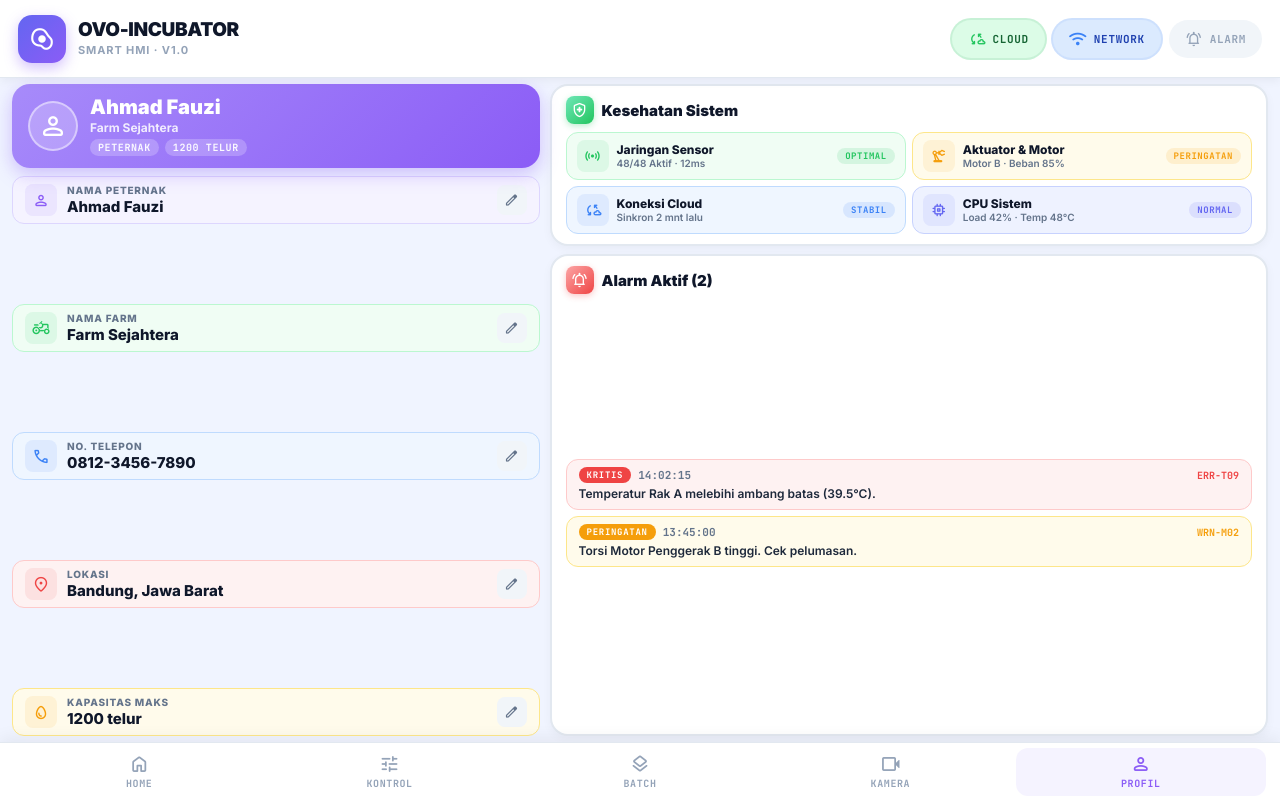
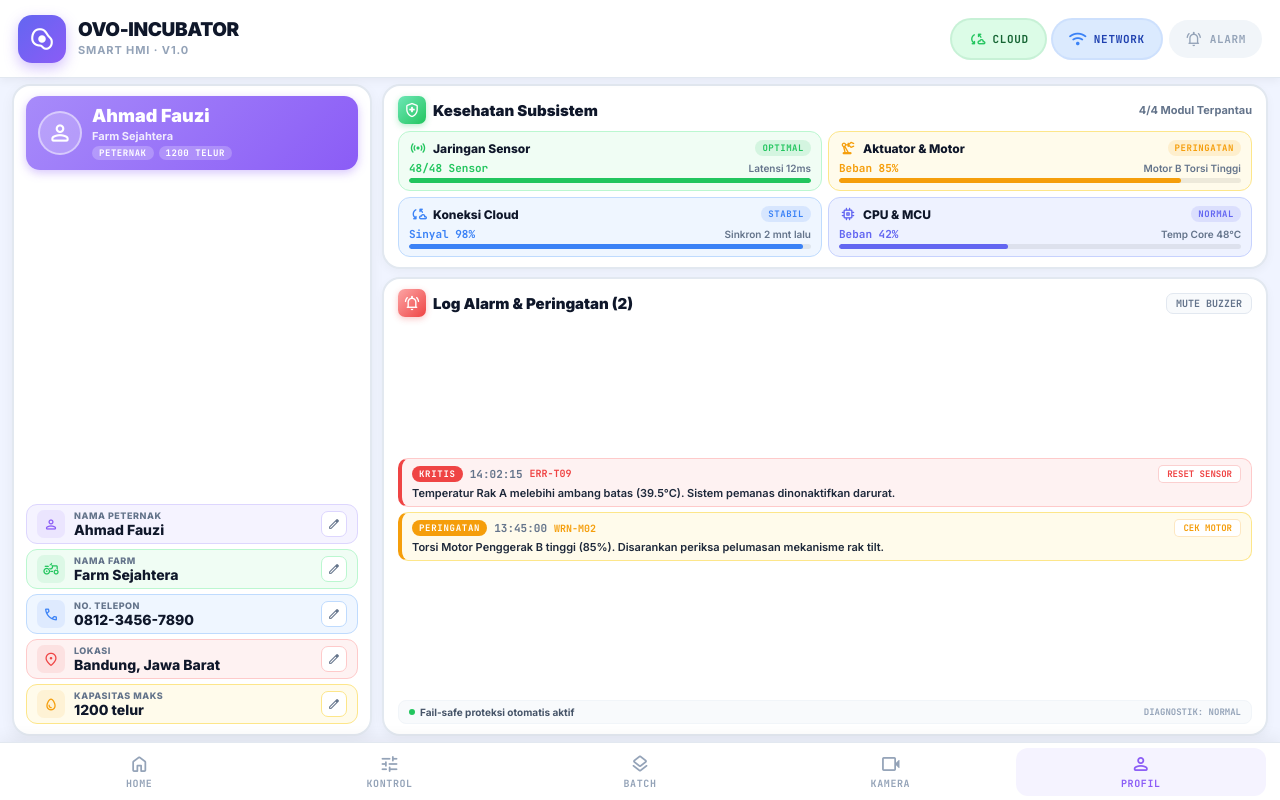
Before and after one commit to RyanPutra1478/Penetas-Telur, a React (Vite) app: page /#/profil in a window 1280 px wide. Built offline with nearby package versions, Linux system fonts and the light colour scheme.

Commit message:
fix(layout): redesign Profil tab panels with unified container, telemetry meters, and rich alarm cards

```diff
--- a/src/pages/ProfilSistem.jsx
+++ b/src/pages/ProfilSistem.jsx
@@ -9,19 +9,21 @@ const EditField = ({ label, value, onChange, icon, color, bg, border, unit = ''
     <div style={{
       background: bg,
       border: `1.5px solid ${border}`,
-      borderRadius: 12,
-      padding: '7px 12px',
-      display: 'flex', alignItems: 'center', gap: 10,
+      borderRadius: 11,
+      padding: '5px 10px',
+      display: 'flex',
+      alignItems: 'center',
+      gap: 9,
     }}>
       <div style={{
-        width: 32, height: 32, borderRadius: 8,
+        width: 28, height: 28, borderRadius: 7,
         background: color + '18',
         display: 'flex', alignItems: 'center', justifyContent: 'center', flexShrink: 0,
       }}>
-        <span className="material-symbols-rounded" style={{ fontSize: 19, color }}>{icon}</span>
+        <span className="material-symbols-rounded" style={{ fontSize: 17, color }}>{icon}</span>
       </div>
       <div style={{ flex: 1, minWidth: 0 }}>
-        <div style={{ fontSize: 10, fontWeight: 800, color: '#64748B', letterSpacing: '0.08em', textTransform: 'uppercase', marginBottom: 1 }}>{label}</div>
+        <div style={{ fontSize: 9, fontWeight: 800, color: '#64748B', letterSpacing: '0.06em', textTransform: 'uppercase', lineHeight: 1 }}>{label}</div>
         {editing ? (
           <input
             autoFocus
@@ -32,21 +34,22 @@ const EditField = ({ label, value, onChange, icon, color, bg, border, unit = ''
             style={{
               width: '100%', border: 'none', outline: 'none',
               background: 'transparent',
-              fontSize: 15, fontWeight: 800, color: '#0F172A',
-              fontFamily: 'Inter, sans-serif',
+              fontSize: 14, fontWeight: 800, color: '#0F172A',
+              fontFamily: 'Inter, sans-serif', padding: 0, marginTop: 1,
             }}
           />
         ) : (
-          <div style={{ fontSize: 15, fontWeight: 800, color: '#0F172A' }}>{value}{unit}</div>
+          <div style={{ fontSize: 14, fontWeight: 800, color: '#0F172A', marginTop: 1 }}>{value}{unit}</div>
         )}
       </div>
       <button onClick={() => { setDraft(value); setEditing(!editing); }} style={{
-        width: 30, height: 30, borderRadius: 8, border: 'none', cursor: 'pointer',
-        background: editing ? color + '18' : '#F1F5F9',
+        width: 26, height: 26, borderRadius: 7, border: 'none', cursor: 'pointer',
+        background: editing ? color + '22' : '#FFFFFF',
+        border: `1px solid ${border}`,
         display: 'flex', alignItems: 'center', justifyContent: 'center',
         flexShrink: 0,
       }}>
-        <span className="material-symbols-rounded" style={{ fontSize: 16, color: editing ? color : '#64748B' }}>
+        <span className="material-symbols-rounded" style={{ fontSize: 14, color: editing ? color : '#64748B' }}>
           {editing ? 'check' : 'edit'}
         </span>
       </button>
@@ -54,57 +57,83 @@ const EditField = ({ label, value, onChange, icon, color, bg, border, unit = ''
   );
 };
 
-/* ---- Health card (Compact 2x2 style) ---- */
-const HealthCard = ({ icon, title, detail, status, color, bg, border }) => (
+/* ---- Health Card with telemetry progress bar ---- */
+const HealthCard = ({ icon, title, value, detail, percent, status, color, bg, border }) => (
   <div style={{
-    background: bg, border: `1.5px solid ${border}`, borderRadius: 12,
-    padding: '7px 10px', display: 'flex', alignItems: 'center', gap: 8,
+    background: bg,
+    border: `1.5px solid ${border}`,
+    borderRadius: 12,
+    padding: '7px 10px',
+    display: 'flex',
+    flexDirection: 'column',
+    justifyContent: 'space-between',
+    gap: 4,
   }}>
-    <div style={{
-      width: 32, height: 32, borderRadius: 8,
-      background: color + '18',
-      display: 'flex', alignItems: 'center', justifyContent: 'center', flexShrink: 0,
-    }}>
+    <div style={{ display: 'flex', justifyContent: 'space-between', alignItems: 'center' }}>
+      <div style={{ display: 'flex', alignItems: 'center', gap: 6 }}>
         <span className="material-symbols-rounded" style={{ fontSize: 18, color }}>{icon}</span>
-    </div>
-    <div style={{ flex: 1, minWidth: 0 }}>
-      <div style={{ fontSize: 12, fontWeight: 800, color: '#0F172A', lineHeight: 1.1 }}>{title}</div>
-      <div style={{ fontSize: 10, fontWeight: 600, color: '#64748B', marginTop: 1 }}>{detail}</div>
+        <span style={{ fontSize: 12, fontWeight: 800, color: '#0F172A' }}>{title}</span>
       </div>
       <span style={{
-      padding: '2px 8px', borderRadius: 999,
+        padding: '2px 7px', borderRadius: 999,
         background: color + '22', color,
         fontSize: 9, fontWeight: 900,
         fontFamily: "'JetBrains Mono', monospace", letterSpacing: '0.06em',
-      textTransform: 'uppercase', flexShrink: 0,
+        textTransform: 'uppercase',
       }}>{status}</span>
+    </div>
+
+    <div>
+      <div style={{ display: 'flex', justifyContent: 'space-between', alignItems: 'center', marginBottom: 3 }}>
+        <span style={{ fontSize: 11, fontWeight: 800, color, fontFamily: "'JetBrains Mono', monospace" }}>{value}</span>
+        <span style={{ fontSize: 10, fontWeight: 600, color: '#64748B' }}>{detail}</span>
+      </div>
+      <div style={{ height: 5, background: 'rgba(0,0,0,0.07)', borderRadius: 999, overflow: 'hidden' }}>
+        <div style={{ width: `${percent}%`, height: '100%', background: color, borderRadius: 999 }} />
+      </div>
+    </div>
   </div>
 );
 
-/* ---- Alarm row ---- */
-const AlarmRow = ({ level, time, id, msg, color, bg, border }) => (
+/* ---- Rich Alarm Card ---- */
+const AlarmCard = ({ level, time, id, msg, action, color, bg, border }) => (
   <div style={{
-    background: bg, border: `1.5px solid ${border}`, borderRadius: 12,
-    padding: '7px 12px',
+    background: bg,
+    border: `1.5px solid ${border}`,
+    borderLeft: `4px solid ${color}`,
+    borderRadius: 10,
+    padding: '6px 10px',
+    display: 'flex',
+    flexDirection: 'column',
+    gap: 3,
   }}>
-    <div style={{ display: 'flex', justifyContent: 'space-between', alignItems: 'center', marginBottom: 3 }}>
+    <div style={{ display: 'flex', justifyContent: 'space-between', alignItems: 'center' }}>
       <div style={{ display: 'flex', gap: 7, alignItems: 'center' }}>
         <span style={{
-          padding: '2px 8px', borderRadius: 999,
+          padding: '2px 7px', borderRadius: 999,
           background: color, color: '#FFF',
           fontSize: 9, fontWeight: 900, letterSpacing: '0.08em',
           fontFamily: "'JetBrains Mono', monospace", textTransform: 'uppercase',
         }}>{level}</span>
         <span style={{ fontSize: 11, fontWeight: 700, color: '#64748B', fontFamily: "'JetBrains Mono', monospace" }}>{time}</span>
-      </div>
         <span style={{ fontSize: 10, fontWeight: 800, color, fontFamily: "'JetBrains Mono', monospace" }}>{id}</span>
       </div>
-    <p style={{ fontSize: 12, color: '#1E293B', fontWeight: 600, lineHeight: 1.3, margin: 0 }}>{msg}</p>
+      <button style={{
+        padding: '2px 8px', borderRadius: 5,
+        border: `1px solid ${color}40`,
+        background: '#FFFFFF', color,
+        fontSize: 9, fontWeight: 800, cursor: 'pointer',
+        fontFamily: "'JetBrains Mono', monospace",
+      }}>
+        {action}
+      </button>
+    </div>
+    <p style={{ fontSize: 11, color: '#1E293B', fontWeight: 600, lineHeight: 1.3, margin: 0 }}>{msg}</p>
   </div>
 );
 
 /* ================================================
-   PROFIL SISTEM — Tipografi Bolder & Padat
+   PROFIL SISTEM — Desain Padat & Pas 100%
    ================================================ */
 const ProfilSistem = () => {
   const [namaPeternak,  setNamaPeternak]  = useState('Ahmad Fauzi');
@@ -114,57 +143,75 @@ const ProfilSistem = () => {
   const [kapasitas,     setKapasitas]     = useState('1200');
 
   const health = [
-    { icon: 'sensors',                 title: 'Jaringan Sensor',  detail: '48/48 Aktif · 12ms',        status: 'OPTIMAL',    color: '#22C55E', bg: '#F0FDF4', border: '#BBF7D0' },
-    { icon: 'precision_manufacturing', title: 'Aktuator & Motor', detail: 'Motor B · Beban 85%',       status: 'PERINGATAN', color: '#F59E0B', bg: '#FFFBEB', border: '#FDE68A' },
-    { icon: 'cloud_sync',              title: 'Koneksi Cloud',    detail: 'Sinkron 2 mnt lalu',        status: 'STABIL',     color: '#3B82F6', bg: '#EFF6FF', border: '#BFDBFE' },
-    { icon: 'memory',                  title: 'CPU Sistem',       detail: 'Load 42% · Temp 48°C',      status: 'NORMAL',     color: '#6366F1', bg: '#EEF2FF', border: '#C7D2FE' },
+    { icon: 'sensors',                 title: 'Jaringan Sensor',  value: '48/48 Sensor', detail: 'Latensi 12ms',        percent: 100, status: 'OPTIMAL',    color: '#22C55E', bg: '#F0FDF4', border: '#BBF7D0' },
+    { icon: 'precision_manufacturing', title: 'Aktuator & Motor', value: 'Beban 85%',    detail: 'Motor B Torsi Tinggi', percent: 85,  status: 'PERINGATAN', color: '#F59E0B', bg: '#FFFBEB', border: '#FDE68A' },
+    { icon: 'cloud_sync',              title: 'Koneksi Cloud',    value: 'Sinyal 98%',   detail: 'Sinkron 2 mnt lalu',   percent: 98,  status: 'STABIL',     color: '#3B82F6', bg: '#EFF6FF', border: '#BFDBFE' },
+    { icon: 'memory',                  title: 'CPU & MCU',        value: 'Beban 42%',    detail: 'Temp Core 48°C',       percent: 42,  status: 'NORMAL',     color: '#6366F1', bg: '#EEF2FF', border: '#C7D2FE' },
   ];
 
   const alarms = [
-    { level: 'KRITIS',    time: '14:02:15', id: 'ERR-T09', msg: 'Temperatur Rak A melebihi ambang batas (39.5°C).', color: '#EF4444', bg: '#FEF2F2', border: '#FECACA' },
-    { level: 'PERINGATAN',time: '13:45:00', id: 'WRN-M02', msg: 'Torsi Motor Penggerak B tinggi. Cek pelumasan.',    color: '#F59E0B', bg: '#FFFBEB', border: '#FDE68A' },
+    { level: 'KRITIS',    time: '14:02:15', id: 'ERR-T09', msg: 'Temperatur Rak A melebihi ambang batas (39.5°C). Sistem pemanas dinonaktifkan darurat.', action: 'RESET SENSOR', color: '#EF4444', bg: '#FEF2F2', border: '#FECACA' },
+    { level: 'PERINGATAN',time: '13:45:00', id: 'WRN-M02', msg: 'Torsi Motor Penggerak B tinggi (85%). Disarankan periksa pelumasan mekanisme rak tilt.', action: 'CEK MOTOR',   color: '#F59E0B', bg: '#FFFBEB', border: '#FDE68A' },
   ];
 
   return (
     <div style={{ display: 'flex', gap: 10, height: '100%', boxSizing: 'border-box' }}>
 
-      {/* ===== LEFT: Farmer Profile ===== */}
-      <div style={{ width: '42%', display: 'flex', flexDirection: 'column', gap: 8, flexShrink: 0 }}>
+      {/* ===== LEFT: Unified Farmer Profile Card ===== */}
+      <div style={{
+        width: 360,
+        background: '#FFFFFF',
+        borderRadius: 18,
+        border: '2px solid #E2E8F0',
+        padding: '10px 12px',
+        display: 'flex',
+        flexDirection: 'column',
+        justifyContent: 'space-between',
+        boxShadow: '0 4px 14px rgba(0,0,0,0.05)',
+        flexShrink: 0,
+        boxSizing: 'border-box',
+      }}>
 
-        {/* Profile card header */}
+        {/* Profile Card Header */}
         <div style={{
           background: 'linear-gradient(135deg, #A78BFA 0%, #8B5CF6 100%)',
-          borderRadius: 18, padding: '12px 16px',
-          display: 'flex', alignItems: 'center', gap: 12,
-          boxShadow: '0 6px 18px rgba(139,92,246,0.35)',
-          position: 'relative', overflow: 'hidden', flexShrink: 0,
+          borderRadius: 14,
+          padding: '10px 12px',
+          display: 'flex',
+          alignItems: 'center',
+          gap: 10,
+          boxShadow: '0 3px 10px rgba(139,92,246,0.35)',
         }}>
           {/* Avatar */}
           <div style={{
-            width: 50, height: 50, borderRadius: '50%',
+            width: 44, height: 44, borderRadius: '50%',
             background: 'rgba(255,255,255,0.22)',
             display: 'flex', alignItems: 'center', justifyContent: 'center',
-            border: '2.5px solid rgba(255,255,255,0.45)',
+            border: '2px solid rgba(255,255,255,0.45)',
             flexShrink: 0,
           }}>
-            <span className="material-symbols-rounded" style={{ fontSize: 30, color: '#FFF' }}>person</span>
+            <span className="material-symbols-rounded" style={{ fontSize: 26, color: '#FFF' }}>person</span>
           </div>
-          <div>
-            <div style={{ fontSize: 20, fontWeight: 900, color: '#FFF', lineHeight: 1.1 }}>{namaPeternak}</div>
-            <div style={{ fontSize: 12, fontWeight: 700, color: 'rgba(255,255,255,0.85)', marginTop: 2 }}>{namaFarm}</div>
-            <div style={{ display: 'flex', gap: 6, marginTop: 4 }}>
-              <span style={{ fontSize: 10, fontWeight: 900, color: 'rgba(255,255,255,0.95)', background: 'rgba(255,255,255,0.22)', padding: '2px 8px', borderRadius: 999, fontFamily: "'JetBrains Mono', monospace", letterSpacing: '0.06em' }}>
+          <div style={{ flex: 1, minWidth: 0 }}>
+            <div style={{ fontSize: 18, fontWeight: 900, color: '#FFF', lineHeight: 1.15, overflow: 'hidden', textOverflow: 'ellipsis', whiteSpace: 'nowrap' }}>
+              {namaPeternak}
+            </div>
+            <div style={{ fontSize: 11, fontWeight: 700, color: 'rgba(255,255,255,0.85)', marginTop: 2 }}>
+              {namaFarm}
+            </div>
+            <div style={{ display: 'flex', gap: 5, marginTop: 3 }}>
+              <span style={{ fontSize: 9, fontWeight: 900, color: '#FFF', background: 'rgba(255,255,255,0.22)', padding: '1px 7px', borderRadius: 999, fontFamily: "'JetBrains Mono', monospace", letterSpacing: '0.06em' }}>
                 PETERNAK
               </span>
-              <span style={{ fontSize: 10, fontWeight: 900, color: 'rgba(255,255,255,0.95)', background: 'rgba(255,255,255,0.22)', padding: '2px 8px', borderRadius: 999, fontFamily: "'JetBrains Mono', monospace", letterSpacing: '0.06em' }}>
+              <span style={{ fontSize: 9, fontWeight: 900, color: '#FFF', background: 'rgba(255,255,255,0.22)', padding: '1px 7px', borderRadius: 999, fontFamily: "'JetBrains Mono', monospace", letterSpacing: '0.06em' }}>
                 {kapasitas} TELUR
               </span>
             </div>
           </div>
         </div>
 
-        {/* Editable fields */}
-        <div style={{ display: 'flex', flexDirection: 'column', gap: 6, flex: 1, justifyContent: 'space-between' }}>
+        {/* 5 Editable fields — Tightly spaced & solid */}
+        <div style={{ display: 'flex', flexDirection: 'column', gap: 5 }}>
           <EditField label="Nama Peternak"  value={namaPeternak}  onChange={setNamaPeternak}  icon="person"        color="#8B5CF6" bg="#F5F3FF" border="#DDD6FE" />
           <EditField label="Nama Farm"      value={namaFarm}      onChange={setNamaFarm}      icon="agriculture"   color="#22C55E" bg="#F0FDF4" border="#BBF7D0" />
           <EditField label="No. Telepon"    value={noHP}          onChange={setNoHP}          icon="phone"         color="#3B82F6" bg="#EFF6FF" border="#BFDBFE" />
@@ -174,48 +221,97 @@ const ProfilSistem = () => {
       </div>
 
       {/* ===== RIGHT: System Health (2x2 Grid) + Alarms ===== */}
-      <div style={{ flex: 1, display: 'flex', flexDirection: 'column', gap: 8, justifyContent: 'space-between' }}>
+      <div style={{ flex: 1, display: 'flex', flexDirection: 'column', gap: 8, minWidth: 0, justifyContent: 'space-between' }}>
 
-        {/* System Health — 2x2 Grid Layout */}
-        <div style={{ background: '#FFFFFF', borderRadius: 18, border: '2px solid #E2E8F0', padding: '10px 14px', boxShadow: '0 3px 10px rgba(0,0,0,0.04)' }}>
-          <div style={{ display: 'flex', alignItems: 'center', gap: 8, marginBottom: 8 }}>
+        {/* Panel 1: Kesehatan Sistem */}
         <div style={{
-              width: 28, height: 28, borderRadius: 8,
+          background: '#FFFFFF',
+          borderRadius: 18,
+          border: '2px solid #E2E8F0',
+          padding: '10px 14px',
+          boxShadow: '0 3px 10px rgba(0,0,0,0.04)',
+          display: 'flex',
+          flexDirection: 'column',
+          gap: 7,
+        }}>
+          <div style={{ display: 'flex', justifyContent: 'space-between', alignItems: 'center' }}>
+            <div style={{ display: 'flex', alignItems: 'center', gap: 7 }}>
+              <div style={{
+                width: 28, height: 28, borderRadius: 7,
                 background: 'linear-gradient(135deg, #6EE7B7, #22C55E)',
                 display: 'flex', alignItems: 'center', justifyContent: 'center',
                 boxShadow: '0 2px 6px rgba(34,197,94,0.3)',
               }}>
                 <span className="material-symbols-rounded" style={{ fontSize: 18, color: '#FFF' }}>health_and_safety</span>
               </div>
-            <div>
-              <div style={{ fontSize: 15, fontWeight: 900, color: '#0F172A' }}>Kesehatan Sistem</div>
+              <span style={{ fontSize: 15, fontWeight: 900, color: '#0F172A' }}>Kesehatan Subsistem</span>
             </div>
+            <span style={{ fontSize: 11, fontWeight: 700, color: '#64748B' }}>4/4 Modul Terpantau</span>
           </div>
+
           <div style={{ display: 'grid', gridTemplateColumns: '1fr 1fr', gap: 6 }}>
             {health.map((h, i) => <HealthCard key={i} {...h} />)}
           </div>
         </div>
 
-        {/* Alarm Log */}
-        <div style={{ background: '#FFFFFF', borderRadius: 18, border: '2px solid #E2E8F0', padding: '10px 14px', flex: 1, display: 'flex', flexDirection: 'column', boxShadow: '0 3px 10px rgba(0,0,0,0.04)' }}>
-          <div style={{ display: 'flex', alignItems: 'center', gap: 8, marginBottom: 8 }}>
+        {/* Panel 2: Alarm & Peringatan Aktif */}
         <div style={{
-              width: 28, height: 28, borderRadius: 8,
+          background: '#FFFFFF',
+          borderRadius: 18,
+          border: '2px solid #E2E8F0',
+          padding: '10px 14px',
+          boxShadow: '0 3px 10px rgba(0,0,0,0.04)',
+          flex: 1,
+          minHeight: 0,
+          display: 'flex',
+          flexDirection: 'column',
+          justifyContent: 'space-between',
+        }}>
+          <div style={{ display: 'flex', justifyContent: 'space-between', alignItems: 'center', marginBottom: 4 }}>
+            <div style={{ display: 'flex', alignItems: 'center', gap: 7 }}>
+              <div style={{
+                width: 28, height: 28, borderRadius: 7,
                 background: 'linear-gradient(135deg, #FCA5A5, #EF4444)',
                 display: 'flex', alignItems: 'center', justifyContent: 'center',
                 boxShadow: '0 2px 6px rgba(239,68,68,0.3)',
               }}>
                 <span className="material-symbols-rounded" style={{ fontSize: 18, color: '#FFF' }}>notifications_active</span>
               </div>
-            <div>
-              <div style={{ fontSize: 15, fontWeight: 900, color: '#0F172A' }}>Alarm Aktif ({alarms.length})</div>
+              <span style={{ fontSize: 15, fontWeight: 900, color: '#0F172A' }}>Log Alarm & Peringatan ({alarms.length})</span>
+            </div>
+            <div style={{ display: 'flex', gap: 6 }}>
+              <button style={{
+                padding: '3px 9px', borderRadius: 7,
+                border: '1px solid #E2E8F0', background: '#F8FAFC',
+                fontSize: 10, fontWeight: 800, color: '#64748B', cursor: 'pointer',
+                fontFamily: "'JetBrains Mono', monospace",
+              }}>
+                MUTE BUZZER
+              </button>
             </div>
           </div>
-          <div style={{ display: 'flex', flexDirection: 'column', gap: 6, flex: 1, justifyContent: 'center' }}>
-            {alarms.map((a, i) => <AlarmRow key={i} {...a} />)}
+
+          {/* Alarm Cards list */}
+          <div style={{ display: 'flex', flexDirection: 'column', gap: 5 }}>
+            {alarms.map((a, i) => <AlarmCard key={i} {...a} />)}
+          </div>
+
+          {/* Bottom security assurance pill */}
+          <div style={{
+            display: 'flex', alignItems: 'center', justifyContent: 'space-between',
+            padding: '5px 10px', background: '#F8FAFC', borderRadius: 8,
+            border: '1px solid #F1F5F9', marginTop: 2,
+          }}>
+            <div style={{ display: 'flex', alignItems: 'center', gap: 5 }}>
+              <div style={{ width: 6, height: 6, borderRadius: '50%', background: '#22C55E' }} />
+              <span style={{ fontSize: 10, fontWeight: 700, color: '#475569' }}>Fail-safe proteksi otomatis aktif</span>
+            </div>
+            <span style={{ fontSize: 9, fontWeight: 700, color: '#94A3B8', fontFamily: "'JetBrains Mono', monospace" }}>DIAGNOSTIK: NORMAL</span>
           </div>
         </div>
+
       </div>
+
     </div>
   );
 };
```
Lines whose indentation alone changed are shown as unchanged.
